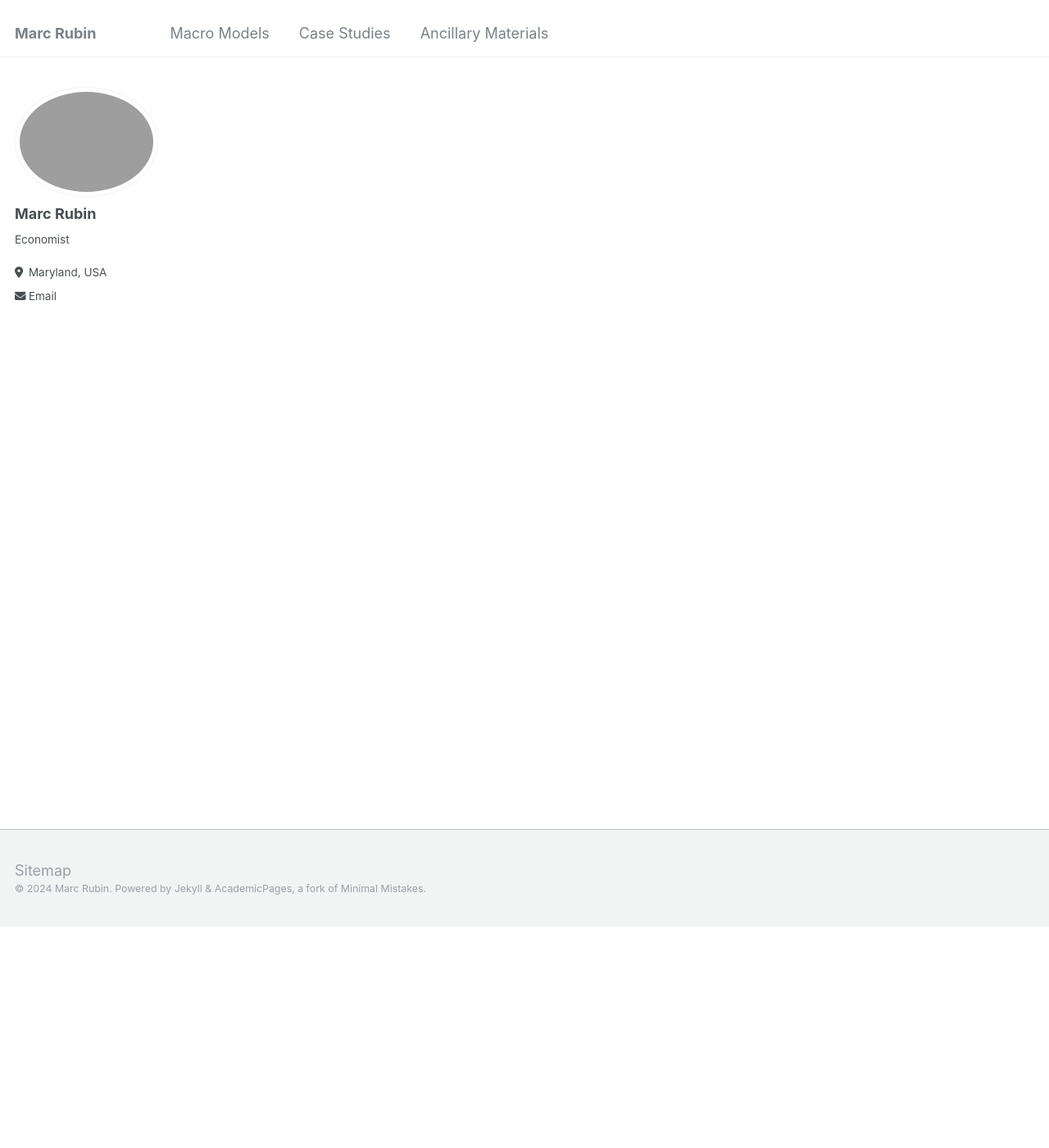
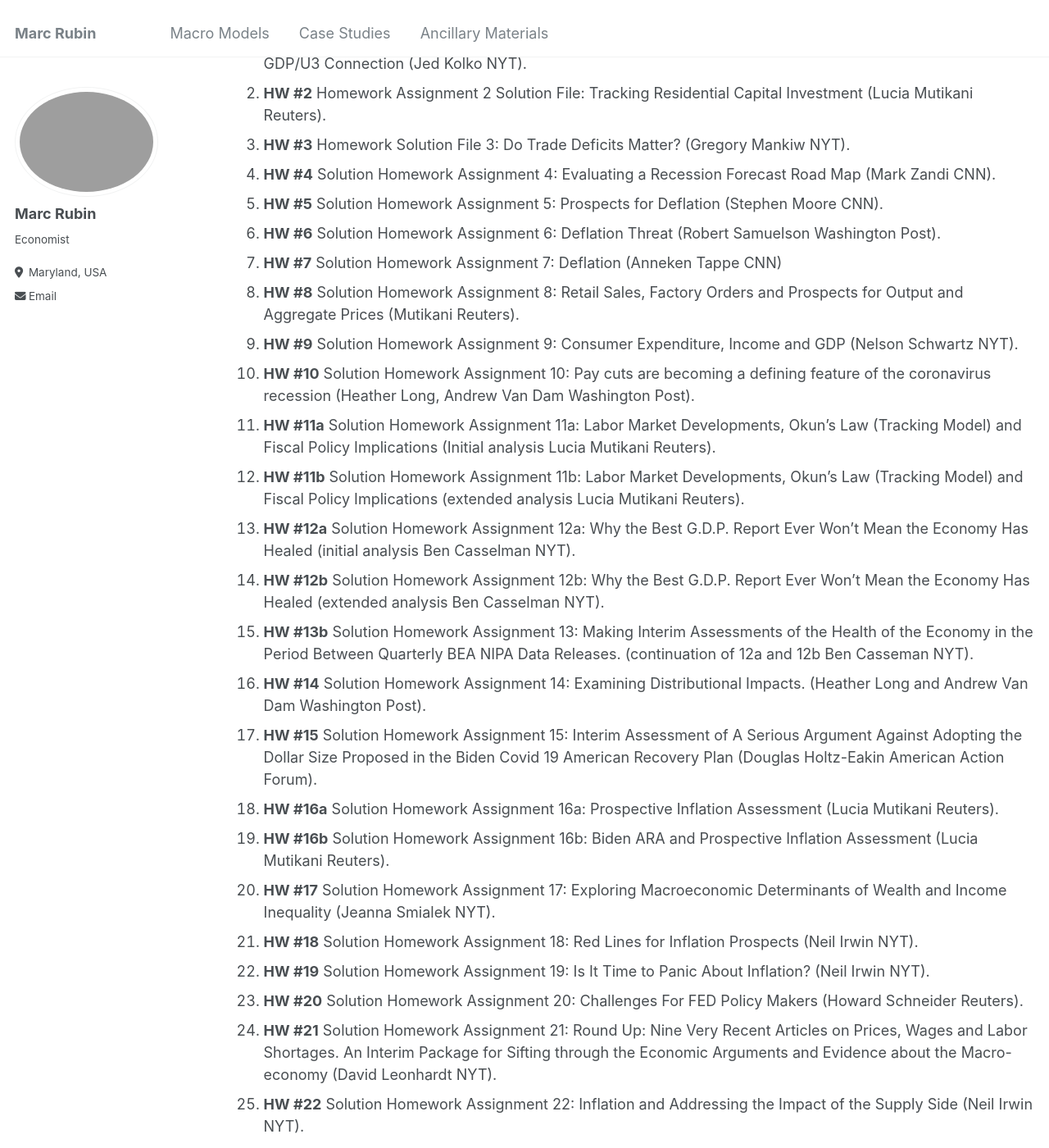
Before and after one commit to marc-rubin/marc-rubin.github.io, a Jekyll site: the page built from _pages/casestudies.html, in a window 1280 px wide and 1400 px high, scrolled down 270 px. Shown: the whole window at 82% size. Built offline with Jekyll 4.4.1, drawn with Linux system fonts in a browser that asks for light colours; some of the changed text lies outside the part shown.

Commit message:
Update casestudies.html

```diff
--- a/_pages/casestudies.html
+++ b/_pages/casestudies.html
@@ -5,4 +5,42 @@ permalink: /casestudies/
 author_profile: true
 ---
 
-Under construction.
+<p>Case studies can be found <a href="https://drive.google.com/drive/folders/1Am-4XDNJ1zaQOvOQlThNL3WFvZ6vA3zv?usp=drive_link">here</a>.</p>
+
+<p>There are 27, detailed case studies that demonstrate the usefulness of the Tool Kit when assessing the current status of the macroeconomy. The themes explored are timely snapshots of what professional economists and respected economic journalists are thinking about what is happening, and why that it is so.
+<ol>
+  <li><b>HW #1</b> Homework Solution File 1: Sourcing the Detailed Labor Force Data that Provide Context for the Okun’s GDP/U3 Connection (Jed Kolko NYT).</li>
+  <li><b>HW #2</b> Homework Assignment 2 Solution File: Tracking Residential Capital Investment (Lucia Mutikani Reuters).</li>
+  <li><b>HW #3</b> Homework Solution File 3: Do Trade Deficits Matter? (Gregory Mankiw NYT).</li>
+  <li><b>HW #4</b> Solution Homework Assignment 4: Evaluating a Recession Forecast Road Map (Mark Zandi CNN).</li>
+  <li><b>HW #5</b> Solution Homework Assignment 5: Prospects for Deflation (Stephen Moore CNN).</li>
+  <li><b>HW #6</b> Solution Homework Assignment 6: Deflation Threat (Robert Samuelson Washington Post).</li>
+  <li><b>HW #7</b> Solution Homework Assignment 7: Deflation (Anneken Tappe CNN)</li>
+  <li><b>HW #8</b> Solution Homework Assignment 8: Retail Sales, Factory Orders and Prospects for Output and Aggregate Prices (Mutikani Reuters).</li>
+  <li><b>HW #9</b> Solution Homework Assignment 9: Consumer Expenditure, Income and GDP (Nelson Schwartz NYT).</li>
+  <li><b>HW #10</b> Solution Homework Assignment 10: Pay cuts are becoming a defining feature of the coronavirus recession (Heather Long, Andrew Van Dam Washington Post).</li>
+  <li><b>HW #11a</b> Solution Homework Assignment 11a: Labor Market Developments, Okun’s Law (Tracking Model) and Fiscal Policy Implications (Initial analysis Lucia Mutikani Reuters).</li>
+  <li><b>HW #11b</b> Solution Homework Assignment 11b: Labor Market Developments, Okun’s Law (Tracking Model) and Fiscal Policy Implications (extended analysis Lucia Mutikani Reuters).</li>
+  <li><b>HW #12a</b> Solution Homework Assignment 12a: Why the Best G.D.P. Report Ever Won’t Mean the Economy Has Healed (initial analysis Ben Casselman NYT).</li>
+  <li><b>HW #12b</b> Solution Homework Assignment 12b: Why the Best G.D.P. Report Ever Won’t Mean the Economy Has Healed (extended analysis Ben Casselman NYT).</li>
+  <li><b>HW #13b</b> Solution Homework Assignment 13: Making Interim Assessments of the Health of the Economy in the Period Between Quarterly BEA NIPA Data Releases. (continuation of 12a and 12b Ben Casseman NYT).</li>
+  <li><b>HW #14</b> Solution Homework Assignment 14: Examining Distributional Impacts. (Heather Long and Andrew Van Dam Washington Post).</li>
+  <li><b>HW #15</b> Solution Homework Assignment 15: Interim Assessment of A Serious Argument Against Adopting the Dollar Size Proposed in the Biden Covid 19 American Recovery Plan (Douglas Holtz-Eakin American Action Forum).</li>
+  <li><b>HW #16a</b> Solution Homework Assignment 16a: Prospective Inflation Assessment (Lucia Mutikani Reuters).</li>
+  <li><b>HW #16b</b> Solution Homework Assignment 16b: Biden ARA and Prospective Inflation Assessment (Lucia Mutikani Reuters).</li>
+  <li><b>HW #17</b> Solution Homework Assignment 17: Exploring Macroeconomic Determinants of Wealth and Income Inequality (Jeanna Smialek NYT).</li>
+  <li><b>HW #18</b> Solution Homework Assignment 18:  Red Lines for Inflation Prospects (Neil Irwin NYT).</li>
+  <li><b>HW #19</b> Solution Homework Assignment 19: Is It Time to Panic About Inflation? (Neil Irwin NYT).</li>
+  <li><b>HW #20</b> Solution Homework Assignment 20: Challenges For FED Policy Makers (Howard Schneider Reuters).</li>
+  <li><b>HW #21</b> Solution Homework Assignment 21: Round Up: Nine Very Recent Articles on Prices, Wages and Labor Shortages. An Interim Package for Sifting through the Economic Arguments and Evidence about the Macro-economy (David Leonhardt NYT).</li>
+  <li><b>HW #22</b> Solution Homework Assignment 22: Inflation and Addressing the Impact of the Supply Side (Neil Irwin NYT).</li>
+  <li><b>HW #23</b> Solution Homework Assignment 23: Drilling Down on AS with ISM [Services (PMI ®)] Measuring the Monthly Impact of the Service Sector Economy on Aggregate Supply and GDP. (Lucia Mutikani Reuters).</li>
+  <li><b>HW #24</b> Solution Homework Assignment 24: Aggregate Prices, Aggregate Supply, Stagflation and Overheating. (Julia Horowitz CNN).</li>
+  <li><b>HW #25</b> Solution Homework Assignment 25: Assessing the Economic Policy Positions of a Conservative Democratic Pundit. (Steven Rattner NYT).</li>
+  <li><b>HW #26</b> Solution Homework Assignment 26: Applying Monetary and Fiscal Policy.</li>
+  <li>Measures to Address Inflationary Pressures: A Sensitivity Analysis using the Phillips Curve and Okun’s Law. (Paul Krugman NYT).</li>
+  <li><b>HW #27</b> Solution Homework Assignment 27: How to Define a Recession: Questions about Pertinent Variables, Necessary Measurements, and Mixed Signals. (CNN, NYT, Washington Post).</li>
+</ol>
+</p>
+
+<p>Additionally, there is a detailed Excel Solution file that utilizes the templates and other spreadsheets to conduct the case study analyses (hw_sols.xslx).</p>
```
